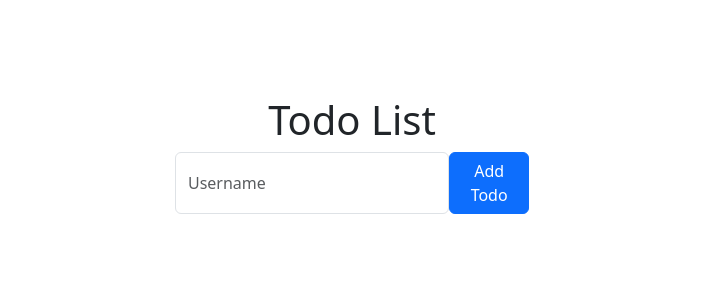
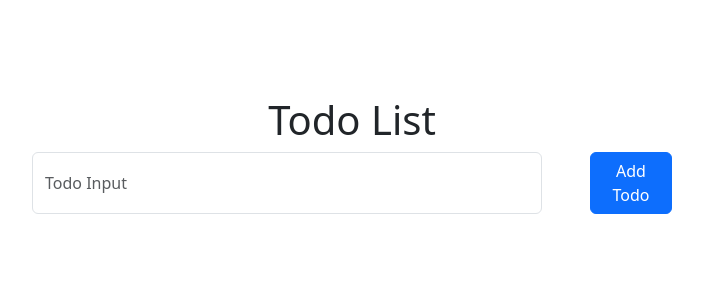
Before and after one commit to erkutsakar/TodoList, a React (Create React App) app: page / in a window 1280 px wide. Shown: the top 300 px of the page, without its empty margins (288-991 px from the left). Built offline with nearby package versions, Linux system fonts and the light colour scheme.

Commit message:
useState ve formcontrol eklenmesi

```diff
--- a/src/App.js
+++ b/src/App.js
@@ -1,23 +1,27 @@
 
 import {Form, Button} from 'react-bootstrap';
+import React, { useEffect } from 'react';
+import { useState } from 'react';
 
 function App() {
 
 
-
-
+const [todo, setTodo] = useState('')
+useEffect(
+  () =>{console.log(todo)},[todo]
+)
 
   return (
     <div className="d-flex flex-column justify-content-center align-items-center mt-5">
 
       <h1 className="mt-5">Todo List</h1>
-      <div className='d-flex w-60'>
+      <div className='d-flex w-50'>
         <Form.Control
-          placeholder="Username"
-          aria-label="Username"
-          aria-describedby="basic-addon1"
+          placeholder="Todo Input"
+          value= {todo}
+          onChange={(e) => setTodo(e.target.value) }
         />
-         <Button>Add Todo</Button>
+         <Button className='ms-5' onClick={() => console.log({todo})}>Add Todo</Button>
          </div>
     </div>
   );
```
